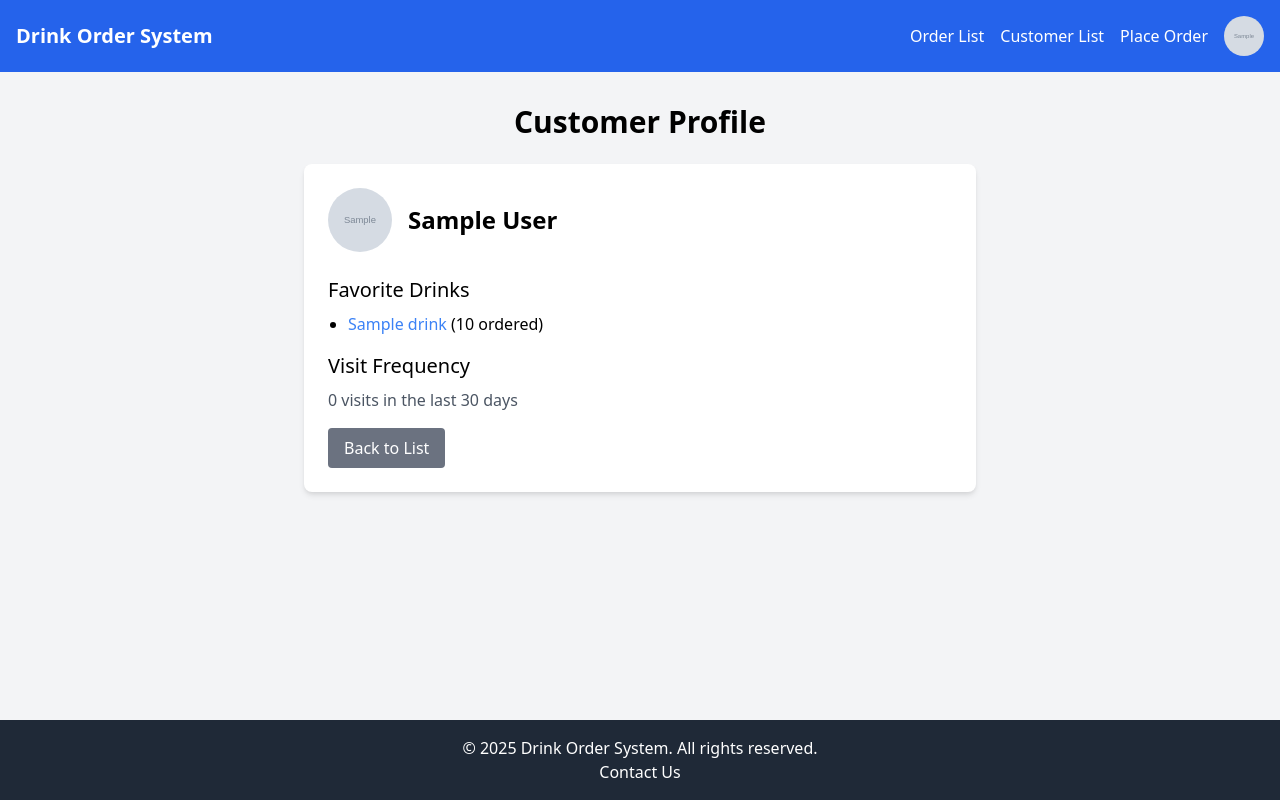
After one commit to t-hin241/Drink-Order, a Django app: page /accounts/profile/1/ in a window 1280 px wide. The commit adds this page. Run offline with Django 5.2, Linux system fonts and the light colour scheme; a user stored in the database is signed in; tables that the repository leaves empty hold one stand-in row (values such as "Sample post"); grey boxes marked "Sample" are stand-in pictures.

Commit message:
Update Views

```diff
--- a/drinkOrder/drinks/templates/drinks/drink_menu.html
+++ b/drinkOrder/drinks/templates/drinks/drink_menu.html
@@ -113,6 +113,9 @@
                         <p class="text-gray-600" aria-label="No reviews">No reviews</p>
                     {% endif %}
                 </div>
+                <p class="mb-2 {% if drink.is_available %}text-green-500{% else %}text-red-500{% endif %}">
+                    Status: {{ drink.is_available|yesno:"Available,Unavailable" }}
+                </p>
             </div>
         {% endfor %}
     </div>
--- a/drinkOrder/drinks/views.py
+++ b/drinkOrder/drinks/views.py
@@ -81,7 +81,7 @@ class BartenderMenuView(LoginRequiredMixin, UserPassesTestMixin, View):
                 logger.warning(f"Invalid category_id: {category_id}")
                 drinks = Drink.objects.none()
 
-        for drink in drinks:
+        for drink in drinks.annotate(avg_rating=Avg('reviews__rating')).order_by('name'):
             logger.debug(f"Bartender view - Drink {drink.name}: is_available={drink.is_available}, avg_rating={drink.avg_rating}")
 
         categories = Category.objects.all()
@@ -122,7 +122,7 @@ class BartenderMenuView(LoginRequiredMixin, UserPassesTestMixin, View):
 class DrinkDetailView(View):
     def get(self, request, drink_id):
         drink = get_object_or_404(Drink, id=drink_id)
-        reviews = Review.objects.all()
+        reviews = Review.objects.filter(drink=drink)
         sentiment = request.GET.get('sentiment')
         if sentiment:
             try:
--- a/drinkOrder/orders/templates/orders/order_list.html
+++ b/drinkOrder/orders/templates/orders/order_list.html
@@ -3,7 +3,7 @@
 {% block title %}Pending Orders{% endblock %}
 
 {% block content %}
-<h1 class="text-3xl font-bold mb-6 text-center">Pending Orders</h1>
+<h1 class="text-3xl font-bold mb-6 text-center">Orders List</h1>
 {% if orders %}
     <div class="overflow-x-auto">
         <table class="w-full border-collapse bg-white shadow-md rounded-lg">
@@ -39,12 +39,16 @@
                         </td>
                         <td class="border border-gray-200 p-3">${{ order.total_price }}</td>
                         <td class="border border-gray-200 p-3">{{ order.created_on|date:"Y-m-d H:i" }}</td>
+                        {% if order.status == 'served' %}
+                        <td class="border border-gray-200 p-3">{{ order.status }}</td>
+                        {% else %}
                         <td class="border border-gray-200 p-3">
                             <form method="POST" action="{% url 'orders:serve_order' order.id %}">
                                 {% csrf_token %}
                                 <button type="submit" class="bg-green-500 text-white px-4 py-2 rounded hover:bg-green-600">Serve</button>
                             </form>
                         </td>
+                        {% endif %}
                     </tr>
                 {% endfor %}
             </tbody>
--- a/drinkOrder/orders/views.py
+++ b/drinkOrder/orders/views.py
@@ -12,8 +12,8 @@ class OrderListView(LoginRequiredMixin, UserPassesTestMixin, View):
     def test_func(self):
         return self.request.user.is_bartender
     def get(self, request):
-        pending_orders = Order.objects.filter(status='pending').order_by('created_on')
-        return render(request, 'orders/order_list.html', {'orders': pending_orders})
+        orders = Order.objects.all().order_by('-created_on')
+        return render(request, 'orders/order_list.html', {'orders': orders})
 
 class ServeOrderView(LoginRequiredMixin, UserPassesTestMixin, View):
     def test_func(self):
--- a/drinkOrder/templates/base.html
+++ b/drinkOrder/templates/base.html
@@ -34,12 +34,19 @@
         <nav class="bg-blue-600 p-4">
             <div class="max-w-7xl mx-auto flex justify-between items-center">
                 <!-- Logo -->
-                <a href="{% url 'drinks:drink_menu' %}" class="text-white text-xl font-bold">Drink Order System</a>
+                {% if user.is_authenticated %}
+                    {% if user.is_bartender %}
+                        <a href="{% url 'drinks:bartender_menu' %}" class="text-white text-xl font-bold">Drink Order System</a>
+                    {% else %}
+                        <a href="{% url 'drinks:drink_menu' %}" class="text-white text-xl font-bold">Drink Order System</a>
+                    {% endif %}
+                {% endif %}
                 <!-- Desktop Menu -->
                 <div class="hidden md:flex items-center space-x-4">
                     {% if user.is_authenticated %}
                         {% if user.is_bartender %}
-                            <a href="{% url 'drinks:bartender_menu' %}" class="text-white hover:underline">Bartender Menu</a>
+                            <a href="{% url 'orders:order_list' %}" class="text-white hover:underline">Order List</a>
+                            <a href="{% url 'users:customer_list' %}" class="text-white hover:underline">Customer List</a>
                         {% endif %}
                         {% if user.is_customer %}
                             <a href="{% url 'orders:place_order' %}" class="text-white hover:underline">Place Order</a>
@@ -50,11 +57,13 @@
                                 {% if user.avatar %}
                                     <img src="{{ user.avatar.url }}" alt="Avatar of {{ user.full_name|default:user.username }}" class="h-10 w-10 rounded-full object-cover">
                                 {% else %}
-                                    <img src="https://via.placeholder.com/40x40?text=No+Avatar" alt="No avatar for {{ user.full_name|default:user.username }}" class="h-10 w-10 rounded-full object-cover">
+                                    <img src="https://media.istockphoto.com/illustrations/blank-man-profile-head-icon-placeholder-illustration-id1298261537?k=20&m=1298261537&s=612x612&w=0&h=8plXnK6Ur3LGqG9s-Xt2ZZfKk6bI0IbzDZrNH9tr9Ok=" alt="No avatar for {{ user.full_name|default:user.username }}" class="h-10 w-10 rounded-full object-cover">
                                 {% endif %}
                             </button>
                             <div id="avatar-dropdown" class="hidden absolute right-0 mt-2 w-48 bg-white rounded-lg shadow-lg py-2 z-10">
+                                {% if user.is_customer %}
                                 <a href="{% url 'orders:customer_order_list' %}" class="block px-4 py-2 text-gray-800 hover:bg-gray-100">My Orders</a>
+                                {% endif %}
                                 <a href="{% url 'users:profile' %}" class="block px-4 py-2 text-gray-800 hover:bg-gray-100">Profile</a>
                                 <a class="block px-4 py-2 text-gray-800 hover:bg-gray-100">
                                     <form method="POST" action="{% url 'users:logout' %}" class="inline">
--- a/drinkOrder/users/forms.py
+++ b/drinkOrder/users/forms.py
@@ -5,7 +5,7 @@ from .models import CustomUser
 class CustomUserCreationForm(UserCreationForm):
     class Meta:
         model = CustomUser
-        fields = ('username', 'email', 'phone_number', 'address')
+        fields = ('username', 'full_name', 'email', 'phone_number', 'address')
 
 class CustomUserUpdateForm(UserChangeForm):
     password = None  # Remove password field from form
--- a/drinkOrder/users/models.py
+++ b/drinkOrder/users/models.py
@@ -12,6 +12,7 @@ class CustomUser(AbstractUser):
     is_bartender = models.BooleanField(default=False)
     phone_number = models.CharField(max_length=15, blank=True, null=True)
     address = models.TextField(blank=True, null=True)
+    share_profile = models.BooleanField(default=True, help_text="Allow bartenders to view your profile (e.g., favorite drinks, visit frequency).")
 
     def __str__(self):
         return self.username
--- /dev/null
+++ b/drinkOrder/users/templates/users/customer_profile.html
@@ -0,0 +1,45 @@
+{% extends 'base.html' %}
+
+{% block title %}Customer Profile{% endblock %}
+
+{% block content %}
+<div class="container mx-auto p-4">
+    <h1 class="text-3xl font-bold mb-6 text-center">Customer Profile</h1>
+    <div class="bg-white p-6 rounded-lg shadow-md max-w-2xl mx-auto">
+        {% if error %}
+            <p class="text-red-600 text-center">{{ error }}</p>
+        {% else %}
+            <div class="flex items-center mb-6">
+                {% if customer.avatar %}
+                    <img src="{{ customer.avatar.url }}" alt="Avatar of {{ customer.full_name|default:customer.username }}" class="w-16 h-16 rounded-full mr-4 object-cover">
+                {% else %}
+                    <img src="https://th.bing.com/th/id/OIP.VXlACuVJ-LQ6pAEOZQGgggHaHa?cb=iwc1&rs=1&pid=ImgDetMain" alt="No avatar for {{ customer.full_name|default:customer.username }}" class="w-16 h-16 rounded-full mr-4 object-cover">
+                {% endif %}
+                <h2 class="text-2xl font-semibold">{{ customer.full_name|default:customer.username }}</h2>
+            </div>
+            <div class="mb-4">
+                <h3 class="text-xl font-medium mb-2">Favorite Drinks</h3>
+                {% if favorite_drinks %}
+                    <ul class="list-disc pl-5">
+                        {% for drink in favorite_drinks %}
+                            <li>
+                                <a href="{% url 'drinks:drink_detail' drink.id %}" class="text-blue-500 hover:underline">
+                                    {{ drink.name }}
+                                </a>
+                                ({{ drink.total_quantity }} ordered)
+                            </li>
+                        {% endfor %}
+                    </ul>
+                {% else %}
+                    <p class="text-gray-600">No orders yet.</p>
+                {% endif %}
+            </div>
+            <div class="mb-4">
+                <h3 class="text-xl font-medium mb-2">Visit Frequency</h3>
+                <p class="text-gray-600">{{ visit_count }} visit{{ visit_count|pluralize }} in the last 30 days</p>
+            </div>
+            <a href="{% url 'users:customer_list' %}" class="inline-block bg-gray-500 text-white px-4 py-2 rounded hover:bg-gray-600 focus:outline-none focus:ring-2 focus:ring-gray-500">Back to List</a>
+        {% endif %}
+    </div>
+</div>
+{% endblock %}
--- a/drinkOrder/users/urls.py
+++ b/drinkOrder/users/urls.py
@@ -1,5 +1,5 @@
 from django.urls import path
-from .views import CustomLoginView, CustomLogoutView, RegisterView, ProfileView
+from .views import CustomLoginView, CustomLogoutView, RegisterView, ProfileView, CustomerListView, CustomerProfileView
 
 app_name = 'users'
 
@@ -8,4 +8,6 @@ urlpatterns = [
     path('logout/', CustomLogoutView.as_view(), name='logout'),
     path('register/', RegisterView.as_view(), name='register'),
     path('profile/', ProfileView.as_view(), name='profile'),
+    path('customers/', CustomerListView.as_view(), name='customer_list'),
+    path('profile/<int:customer_id>/', CustomerProfileView.as_view(), name='customer_profile'),
 ]
--- a/drinkOrder/users/views.py
+++ b/drinkOrder/users/views.py
@@ -1,11 +1,18 @@
-from django.shortcuts import render, redirect
+from django.shortcuts import render, redirect, get_object_or_404
 from django.views import View
 from django.contrib.auth import login
 from django.contrib.auth.views import LoginView, LogoutView
-from django.contrib.auth.mixins import LoginRequiredMixin
+from django.contrib.auth.mixins import LoginRequiredMixin, UserPassesTestMixin
 from .forms import CustomUserCreationForm, CustomUserUpdateForm
+from .models import CustomUser
+from drinks.models import Drink
+from orders.models import Order
+from django.utils import timezone
+from django.db.models import Sum
 from django.urls import reverse_lazy
+import logging
 
+logger = logging.getLogger('django')
 class CustomLoginView(LoginView):
     template_name = 'users/login.html'
     redirect_authenticated_user = True
@@ -36,3 +43,49 @@ class ProfileView(LoginRequiredMixin, View):
             form.save()
             return redirect('users:profile')
         return render(request, 'users/profile.html', {'form': form})
+
+
+### Bartender features ###
+class CustomerListView(LoginRequiredMixin, UserPassesTestMixin, View):
+    def test_func(self):
+        return self.request.user.is_bartender
+
+    def get(self, request):
+        customers = CustomUser.objects.filter(is_customer=True, is_superuser=False).order_by('full_name', 'username')
+        logger.info(f"Bartender {request.user.username} viewed customer list")
+        return render(request, 'users/customer_list.html', {
+            'customers': customers,
+        })
+
+class CustomerProfileView(LoginRequiredMixin, UserPassesTestMixin, View):
+    def test_func(self):
+        return self.request.user.is_bartender
+
+    def get(self, request, customer_id):
+        customer = get_object_or_404(CustomUser, id=customer_id, is_customer=True)
+        if not customer.share_profile:
+            logger.warning(f"Bartender {request.user.username} attempted to view non-shared profile of {customer.username}")
+            return render(request, 'users/customer_profile.html', {
+                'error': "This customer has not opted in to share their profile."
+            })
+
+        # Favorite drinks: Top 3 drinks by quantity ordered
+        favorite_drinks = Drink.objects.filter(
+            orderitem__order__customer=customer
+        ).annotate(
+            total_quantity=Sum('orderitem__quantity')
+        ).order_by('-total_quantity')[:3]
+
+        # Visit frequency: Orders in last 30 days
+        thirty_days_ago = timezone.now() - timezone.timedelta(days=30)
+        visit_count = Order.objects.filter(
+            customer=customer,
+            created_on__gte=thirty_days_ago
+        ).count()
+
+        logger.info(f"Bartender {request.user.username} viewed profile of {customer.username}")
+        return render(request, 'users/customer_profile.html', {
+            'customer': customer,
+            'favorite_drinks': favorite_drinks,
+            'visit_count': visit_count,
+        })
```
Also changed, not shown: drinkOrder/orders/templates/orders/order_confirmation.html (+5 -2 lines), drinkOrder/users/templates/users/customer_list.html (added, +34 -0 lines), drinkOrder/users/migrations/0003_customuser_share_profile.py (added).
